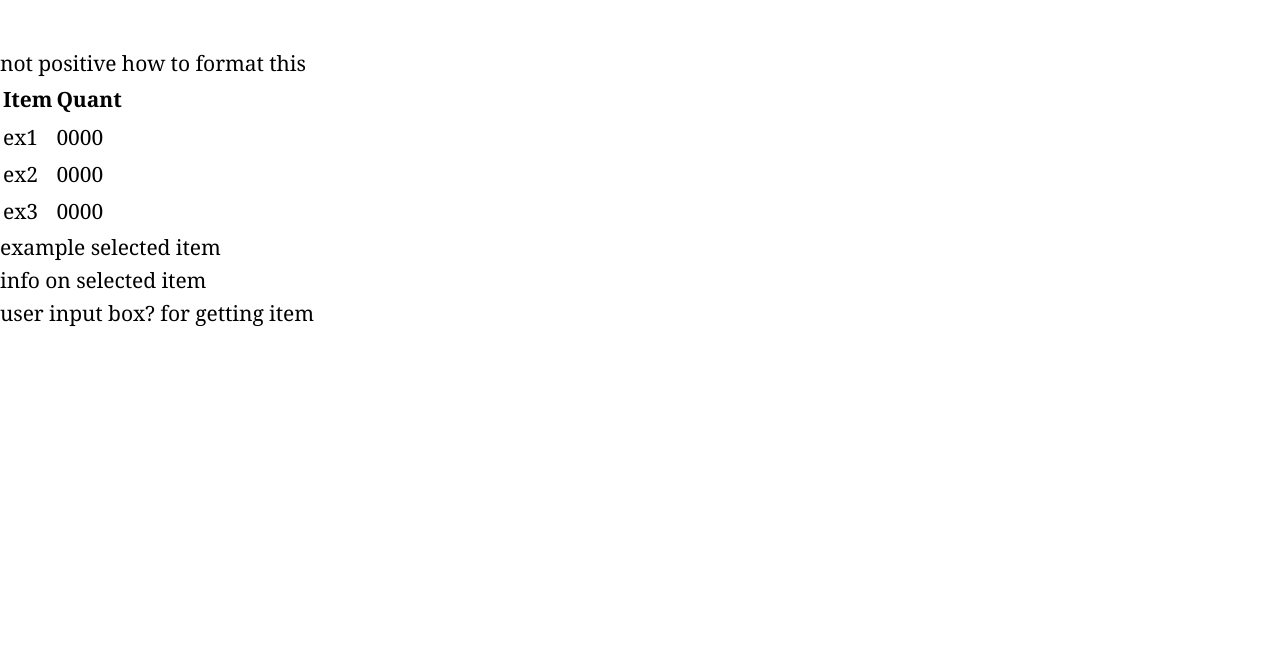
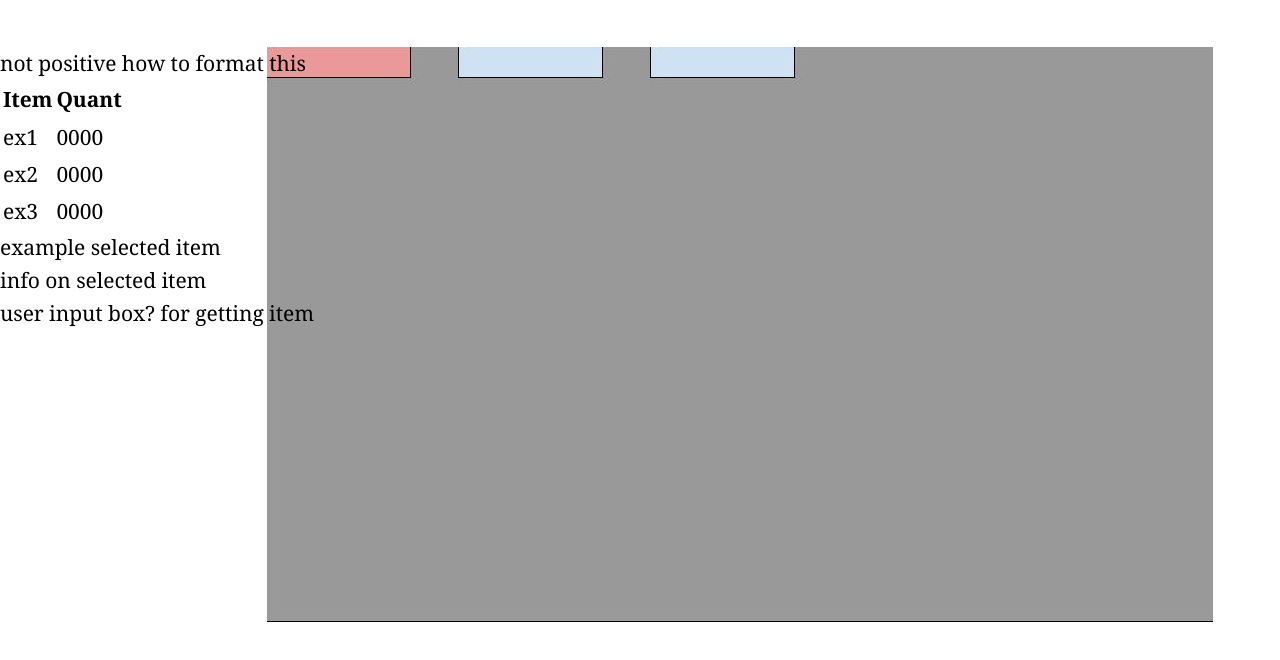
Before and after one commit to BenMawn-Mahlau/benmawn-mahlau.github.io, a plain HTML site: page index.html in a window 1280 px wide. Shown: the part 86-746 px from the top of the page. Drawn offline with Linux system fonts and the light colour scheme; a script that the page names is missing.

Commit message:
Add files via upload
attempting to fix background image

```diff
--- a/style/style.css
+++ b/style/style.css
@@ -5,7 +5,7 @@ body {
     letter-spacing: -.003em;
     font-size: 21px;
     font-family: medium-content-serif-font,Georgia,Cambria,"Times New Roman",Times,serif;
-    background-image: resources/background.jpg
+    background-image: url("resources/background2.jpg");
     background-repeat: no-repeat;
     background-attachment: fixed;
     background-position: 80% 60%;
```
Also changed, not shown: style/resources/background.jpg (added), style/resources/background2.jpg (added).
